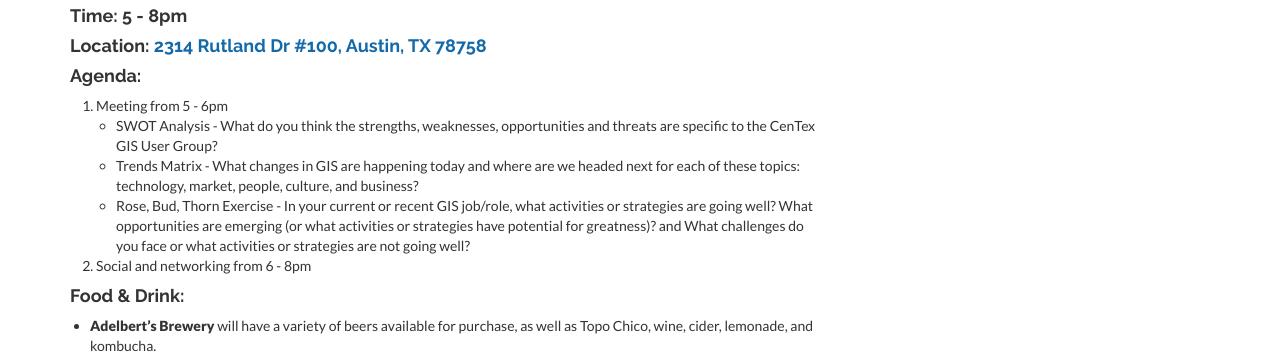
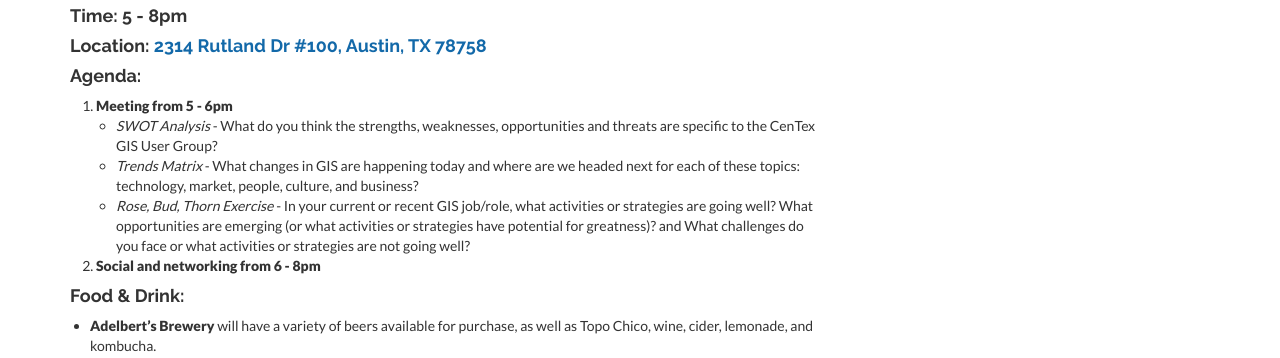
Before and after one commit to centexgis/centexgis.github.io, a Jekyll site: the page built from _posts/events/2017-03-20-centex-gis-meeting-march.md, in a window 1280 px wide and 900 px high, scrolled down 400 px. Shown: the part 143-501 px from the top of the window. Built offline with Jekyll 4.4.1, drawn with Linux system fonts in a browser that asks for light colours; nearby versions of some CDN libraries.

```diff
--- a/_posts/events/2017-03-20-centex-gis-meeting-march.md
+++ b/_posts/events/2017-03-20-centex-gis-meeting-march.md
@@ -20,11 +20,11 @@ categories:
 <!--more-->
 
 #### Agenda:
-1. Meeting from 5 - 6pm
-  * SWOT Analysis - What do you think the strengths, weaknesses, opportunities and threats are specific to the CenTex GIS User Group?
-  * Trends Matrix - What changes in GIS are happening today and where are we headed next for each of these topics: technology, market, people, culture, and business?
-  * Rose, Bud, Thorn Exercise - In your current or recent GIS job/role, what activities or strategies are going well? What opportunities are emerging (or what activities or strategies have potential for greatness)? and What challenges do you face or what activities or strategies are not going well?
-2. Social and networking from 6 - 8pm
+1. **Meeting from 5 - 6pm**
+  * *SWOT Analysis* - What do you think the strengths, weaknesses, opportunities and threats are specific to the CenTex GIS User Group?
+  * *Trends Matrix* - What changes in GIS are happening today and where are we headed next for each of these topics: technology, market, people, culture, and business?
+  * *Rose, Bud, Thorn Exercise* - In your current or recent GIS job/role, what activities or strategies are going well? What opportunities are emerging (or what activities or strategies have potential for greatness)? and What challenges do you face or what activities or strategies are not going well?
+2. **Social and networking from 6 - 8pm**
 
 #### Food & Drink:
 + **Adelbert's Brewery** will have a variety of beers available for purchase, as well as Topo Chico, wine, cider, lemonade, and kombucha.
```
